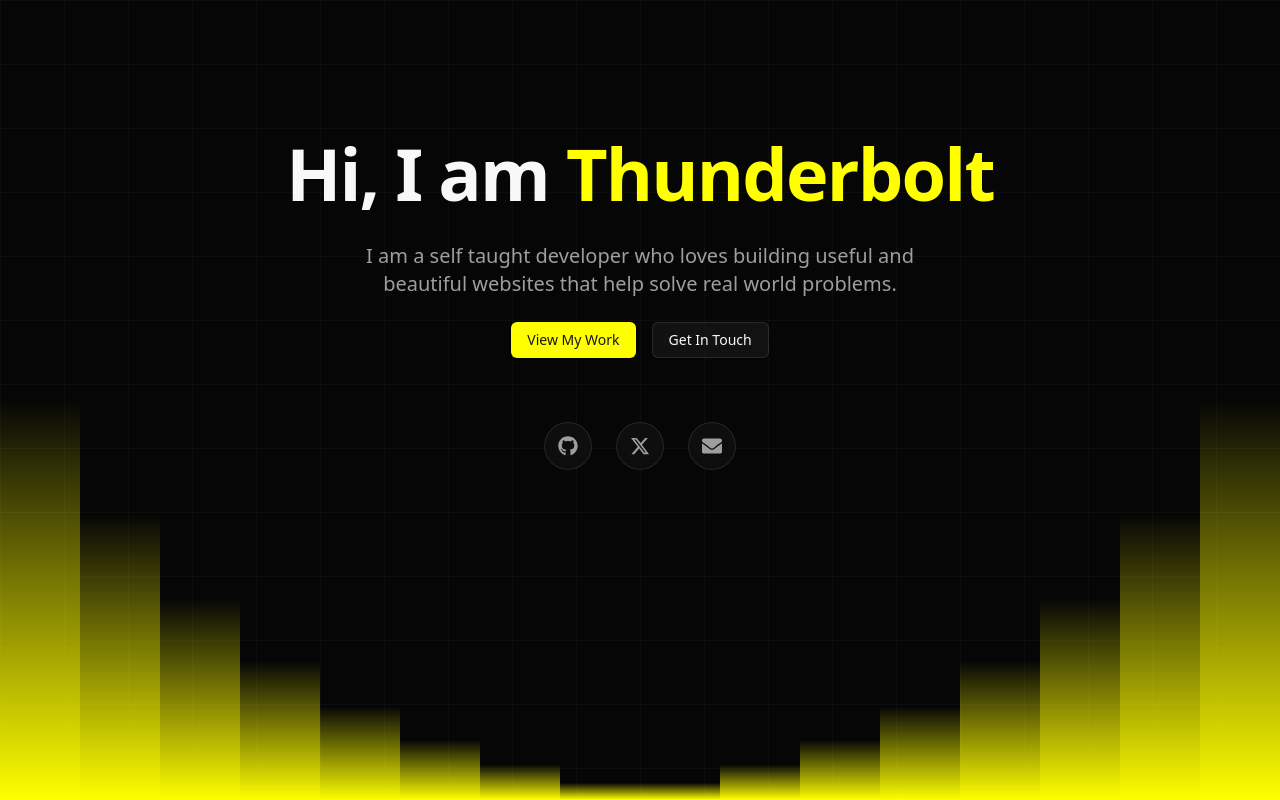
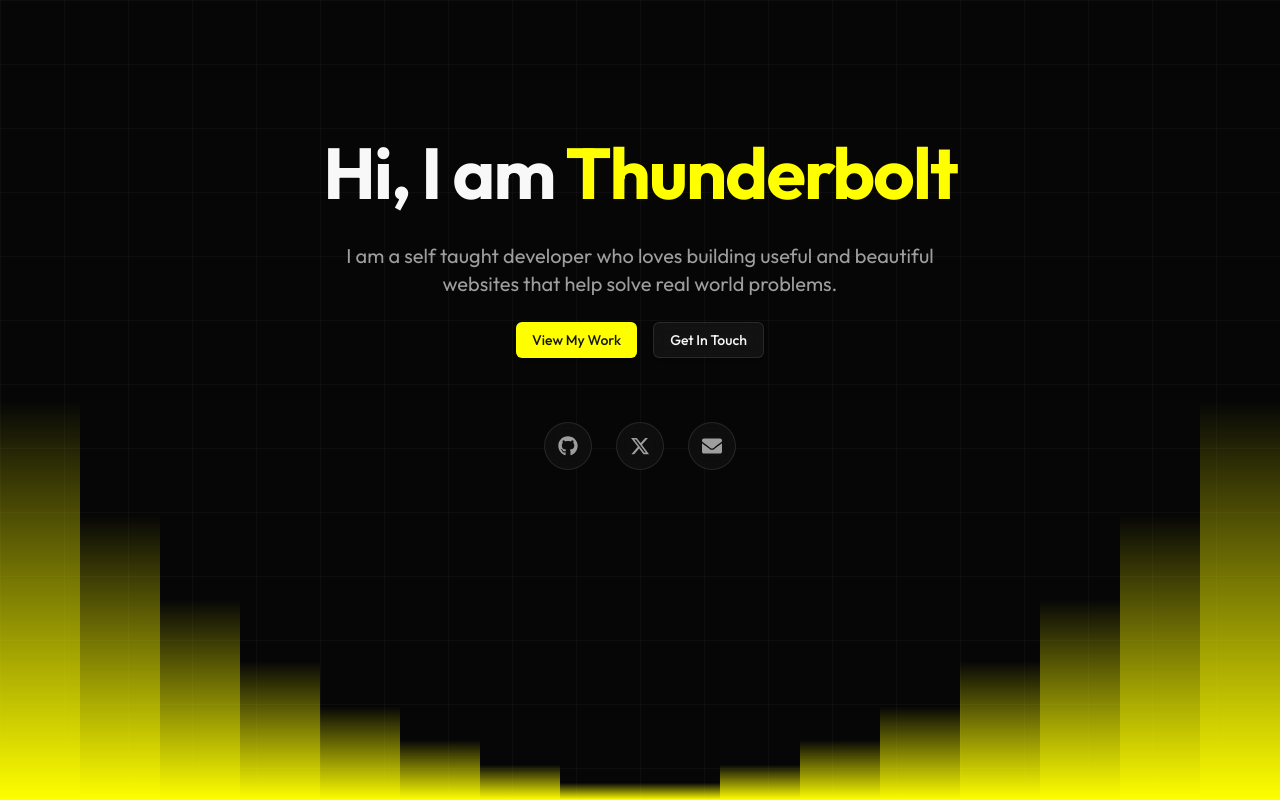
Before and after one commit to ThunderboltDev/ThunderboltDev, a Next.js app: page / in a window 1280 px wide. Shown: the top 800 px of the page. Built offline with nearby package versions, Linux system fonts and the light colour scheme.

Commit message:
fix font

```diff
--- a/app/layout.tsx
+++ b/app/layout.tsx
@@ -4,7 +4,6 @@ import type { ReactNode } from "react";
 import "./globals.css";
 
 const outfit = Outfit({
-  variable: "--font-outfit",
   subsets: ["latin"],
 });
 
@@ -21,7 +20,7 @@ export default function RootLayout({
 }>) {
   return (
     <html lang="en">
-      <body className={`${outfit.variable} antialiased`}>{children}</body>
+      <body className={`${outfit.className} antialiased`}>{children}</body>
     </html>
   );
 }
```
